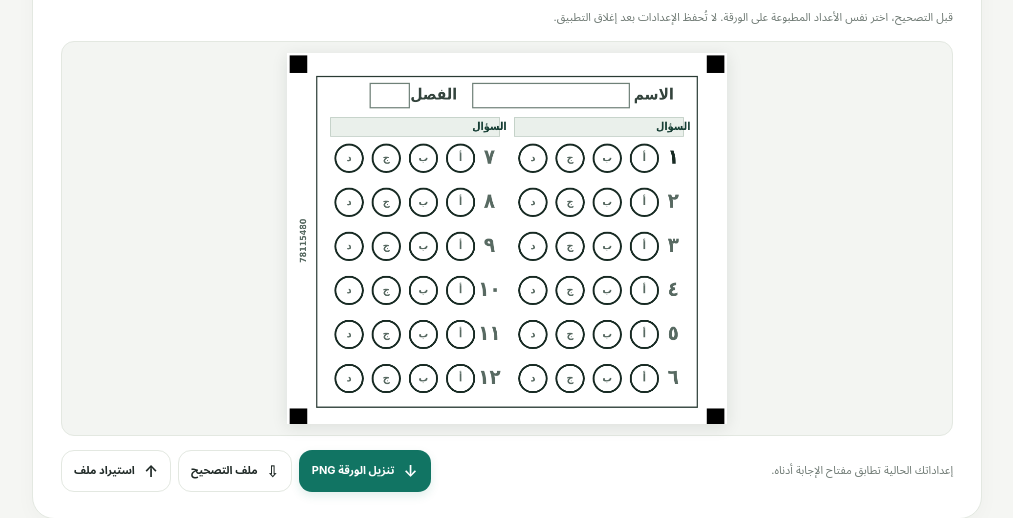
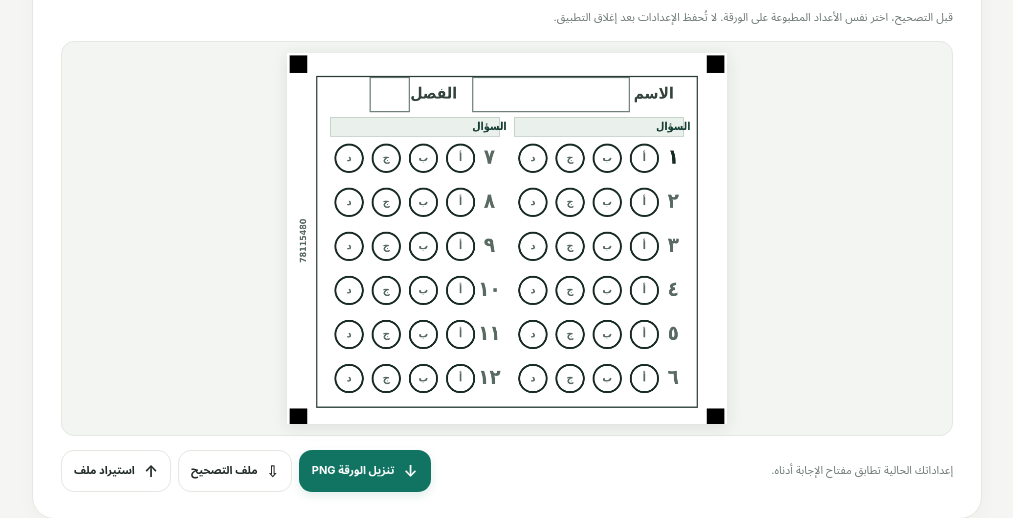
Before and after one commit to swar9622-svg/a, a plain HTML site: page index.html in a window 1280 px wide. Shown: the part 691-1209 px from the top of the page, without its empty margins (133-1146 px from the left). Drawn offline with Linux system fonts and the light colour scheme.

Commit message:
Add files via upload

```diff
--- a/index.html
+++ b/index.html
@@ -1069,12 +1069,12 @@ function drawAnswerSheet(canvas, scale = 1) {
   // سطر بيانات الطالب الكبير: الاسم ثم مستطيل طويل ثم الفصل ثم مربع صغير.
   context.strokeStyle = '#6f8178';
   context.lineWidth = 2.5;
-  context.strokeRect(380 + headerOffset, 62, 320, 50);
-  context.strokeRect(170 + headerOffset, 62, 80, 50);
+  context.strokeRect(380 + headerOffset, 50, 320, 70);
+  context.strokeRect(170 + headerOffset, 50, 80, 70);
   context.fillStyle = '#34443d';
   context.font = 'bold 32px Tahoma, Arial, sans-serif';
-  context.fillText('الاسم', 750 + headerOffset, 87);
-  context.fillText('الفصل', 300 + headerOffset, 87);
+  context.fillText('الاسم', 750 + headerOffset, 85);
+  context.fillText('الفصل', 300 + headerOffset, 85);
 
   // Frame is drawn after layout so it can hug the actual question grid.
   // كود التصميم: عموديًا في الهامش الأيسر بين علامتي التسجيل.
```
